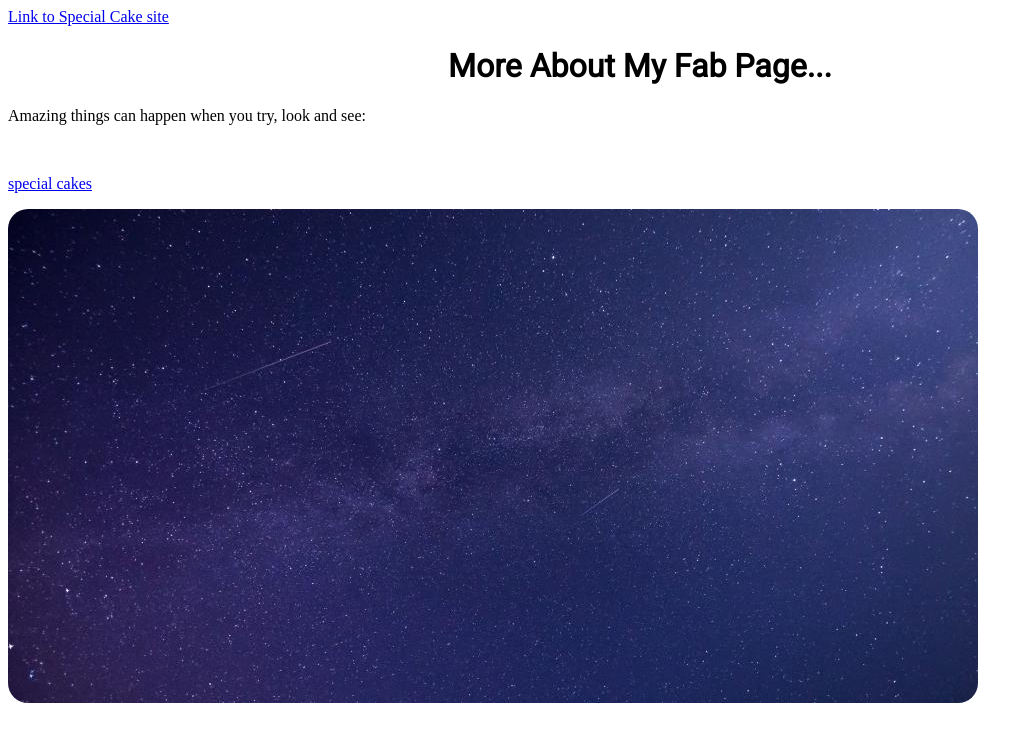
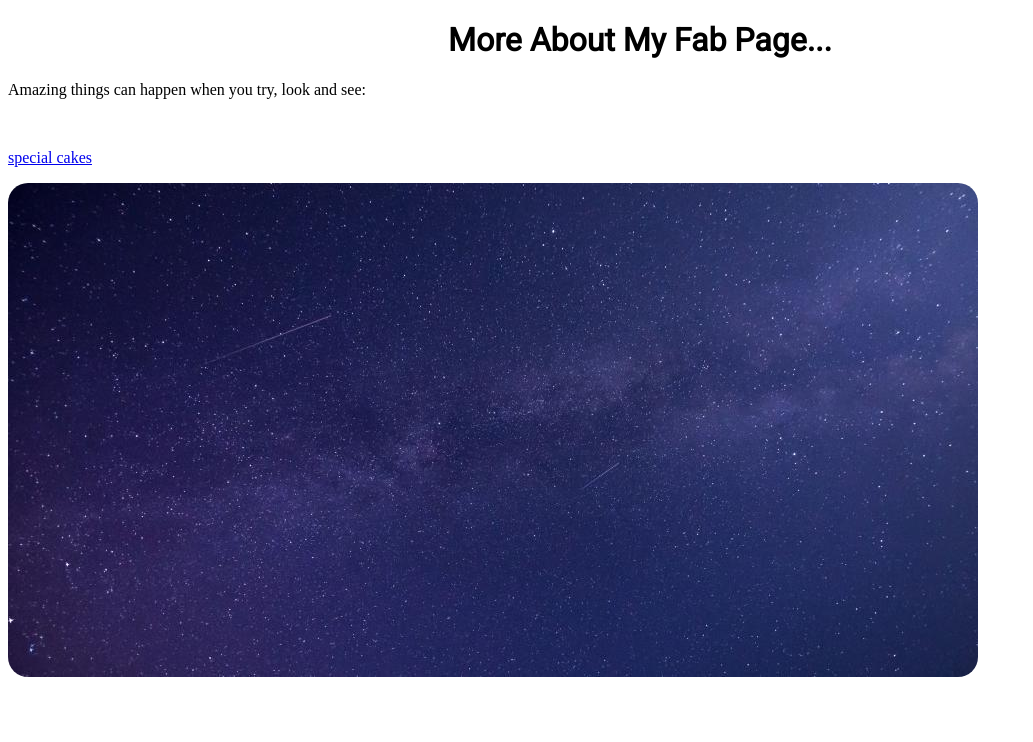
Before and after one commit to moyrasmith1/moyrasmith1.github.io, a plain HTML site: page index.html in a window 1280 px wide. Shown: the whole page, without its empty margins (0-1033 px from the left). Drawn offline with Linux system fonts and the light colour scheme.

Commit message:
Update index.html

```diff
--- a/index.html
+++ b/index.html
@@ -9,7 +9,7 @@
 <link rel="preconnect" href="https://fonts.gstatic.com" crossorigin>
 <link href="https://fonts.googleapis.com/css2?family=Poppins:wght@900&family=Roboto&display=swap" rel="stylesheet">
 
-	<a href="index.html">Link to Special Cake site</a>
+
 
 	<style>
 
```
